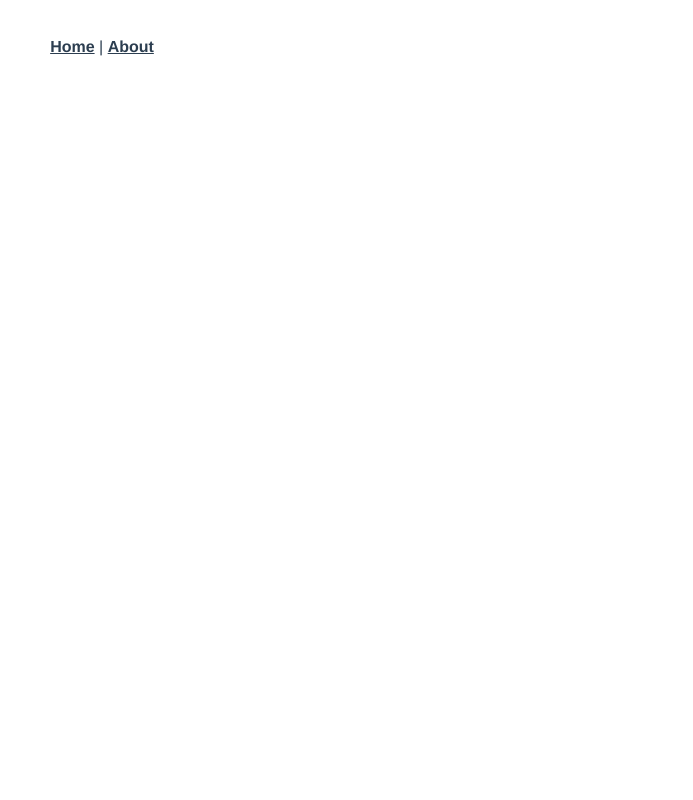
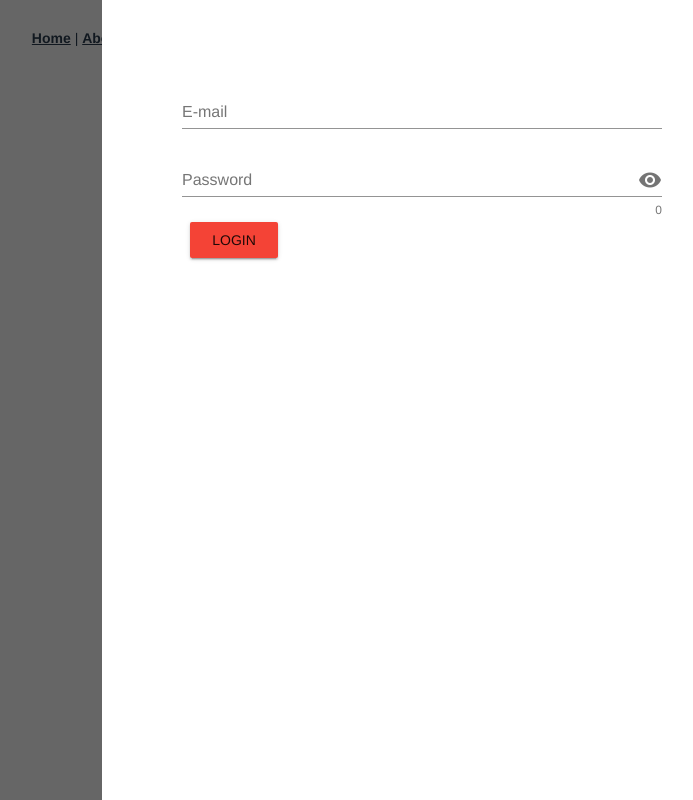
Before and after one commit to RasmusAndreas/Site-Rocket-Webapp, a Vue app: page /login in a window 1280 px wide. Shown: the whole page, without its empty margins (538-1231 px from the left). Built offline with nearby package versions, Linux system fonts and the light colour scheme.

Commit message:
Start on login page

```diff
--- a/package.json
+++ b/package.json
@@ -8,8 +8,10 @@
     "lint": "vue-cli-service lint"
   },
   "dependencies": {
+    "material-design-icons-iconfont": "^4.0.3",
     "vue": "^2.5.17",
     "vue-router": "^3.0.1",
+    "vuetify": "^1.3.11",
     "vuex": "^3.0.1"
   },
   "devDependencies": {
@@ -19,8 +21,8 @@
     "babel-eslint": "^10.0.1",
     "eslint": "^5.8.0",
     "eslint-plugin-vue": "^5.0.0-0",
-    "node-sass": "^4.9.0",
-    "sass-loader": "^7.0.1",
+    "node-sass": "^4.10.0",
+    "sass-loader": "^7.1.0",
     "vue-template-compiler": "^2.5.17"
   },
   "eslintConfig": {
--- a/src/App.vue
+++ b/src/App.vue
@@ -2,7 +2,8 @@
   <div id="app">
     <div id="nav">
       <router-link to="/">Home</router-link> |
-      <router-link to="/about">About</router-link>
+      <router-link to="/about">About</router-link> |
+      <router-link to="/login">Login</router-link>
     </div>
     <router-view/>
   </div>
@@ -15,6 +16,7 @@
   -moz-osx-font-smoothing: grayscale;
   text-align: center;
   color: #2c3e50;
+  position: relative;
 }
 #nav {
   padding: 30px;
--- /dev/null
+++ b/src/components/LoginForm.vue
@@ -0,0 +1,45 @@
+<template>
+    <v-form v-model="valid">
+        <v-text-field
+            v-model="email"
+            :rules="[rules.required, rules.email]"
+            label="E-mail"
+            hint="Account E-mail"
+            @click:append="show = !show"
+        ></v-text-field>
+        <v-text-field
+            v-model="password"
+            :append-icon="show ? 'visibility_off' : 'visibility'"
+            :rules="[rules.required, rules.min]"
+            :type="show ? 'text' : 'password'"
+            name="input-10-1"
+            label="Password"
+            hint="At least 8 characters"
+            counter
+            @click:append="show = !show"
+          ></v-text-field>
+          <v-btn color="red">Login</v-btn>
+    </v-form>
+</template>
+
+<script>
+export default {
+    name: 'login-form',
+    data() {
+        return {
+            email: '',
+            password: '',
+            show: false,
+            rules: {
+                required: value => !!value || 'Required.',
+                min: v => v.length >= 8 || 'Min 8 characters',
+                emailMatch: () => ('The email and password you entered don\'t match'),
+                email: value => {
+                    const pattern = /^(([^<>()[\]\\.,;:\s@"]+(\.[^<>()[\]\\.,;:\s@"]+)*)|(".+"))@((\[[0-9]{1,3}\.[0-9]{1,3}\.[0-9]{1,3}\.[0-9]{1,3}])|(([a-zA-Z\-0-9]+\.)+[a-zA-Z]{2,}))$/
+                    return pattern.test(value) || 'Invalid e-mail.'
+                }
+            }
+        }
+    }
+}
+</script>
--- /dev/null
+++ b/src/components/SidePanel.vue
@@ -0,0 +1,46 @@
+<template>
+    <div>
+        <div class="sidepanel">
+            <div class="sidepanel__inner">
+                <slot></slot>
+            </div>
+        </div>
+        <div class="overlay" v-if="overlay"></div>
+    </div>
+</template>
+
+<script>
+export default {
+    props: {
+        overlay: {
+            type: Boolean,
+            default: true,
+        }
+    },
+    name: 'side-panel',
+}
+</script>
+
+<style lang="scss">
+    .sidepanel {
+        width: 50%;
+        position: fixed;
+        top: 0;
+        right: 0;
+        bottom: 0;
+        padding: 80px;
+        text-align: left;
+        background-color: #fff;
+        z-index: 2;
+    }
+    .overlay {
+        width: 100%;
+        height: 100%;
+        position: fixed;
+        top: 0;
+        left: 0;
+        bottom: 0;
+        right: 0;
+        background-color: rgba(0,0,0,.6);
+    }
+</style>
--- a/src/main.js
+++ b/src/main.js
@@ -1,12 +1,25 @@
-import Vue from 'vue'
-import App from './App.vue'
-import router from './router'
-import store from './store'
+import Vue from 'vue';
+import App from './App.vue';
+import router from './router';
+import store from './store';
+import Vuetify from 'vuetify';
 
-Vue.config.productionTip = false
+import 'vuetify/dist/vuetify.min.css';
+import 'material-design-icons-iconfont/dist/material-design-icons.css';
+import colors from 'vuetify/es5/util/colors';
+
+Vue.use(Vuetify, {
+  theme: {
+    primary: colors.red.darken1, // #E53935
+    secondary: colors.red.lighten4, // #FFCDD2
+    accent: colors.indigo.base // #3F51B5
+  }
+});
+
+Vue.config.productionTip = false;
 
 new Vue({
   router,
   store,
   render: h => h(App)
-}).$mount('#app')
+}).$mount('#app');
--- a/src/router.js
+++ b/src/router.js
@@ -14,6 +14,11 @@ export default new Router({
       component: Home
     },
     {
+      path: '/login',
+      name: 'login',
+      component: () => import(/* webpackChunkName: "about" */ './views/Login.vue')
+    },
+    {
       path: '/about',
       name: 'about',
       // route level code-splitting
--- /dev/null
+++ b/src/views/Login.vue
@@ -0,0 +1,30 @@
+<template>
+    <side-panel :overlay="true">
+        <login-form />
+    </side-panel>
+</template>
+
+<script>
+import SidePanel from '../components/SidePanel.vue';
+import LoginForm from '../components/LoginForm.vue';
+
+export default {
+    name: 'login',
+    data () {
+        return {
+            message: 'Hello you!',
+        }
+    },
+    components: {
+        SidePanel,
+        LoginForm,
+    }
+}
+</script>
+
+
+<style lang="scss">
+    .login {
+        color: red;
+    }
+</style>
```
Also changed, not shown: 1 other file (tests, documents, lock files or other folders).
